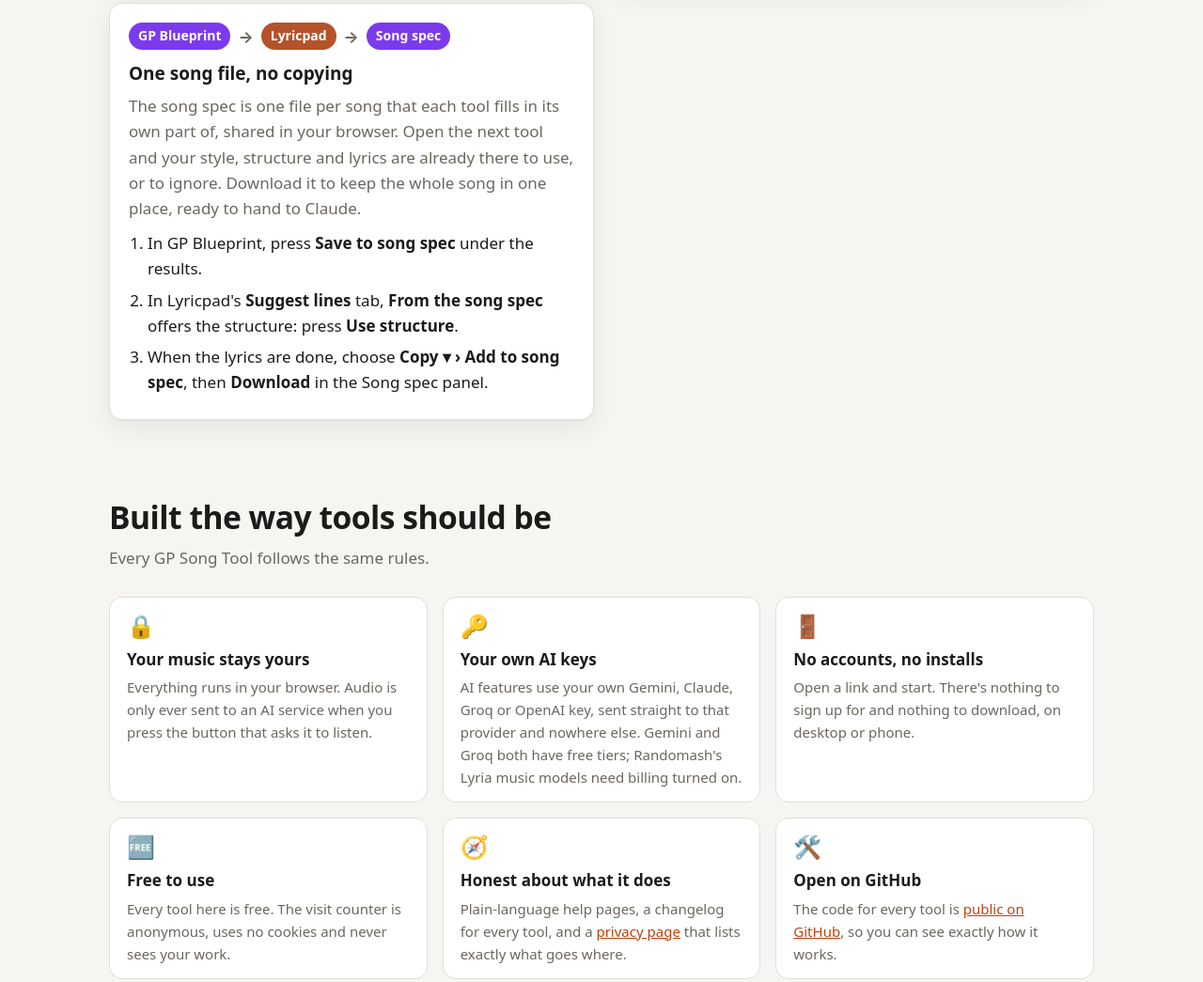
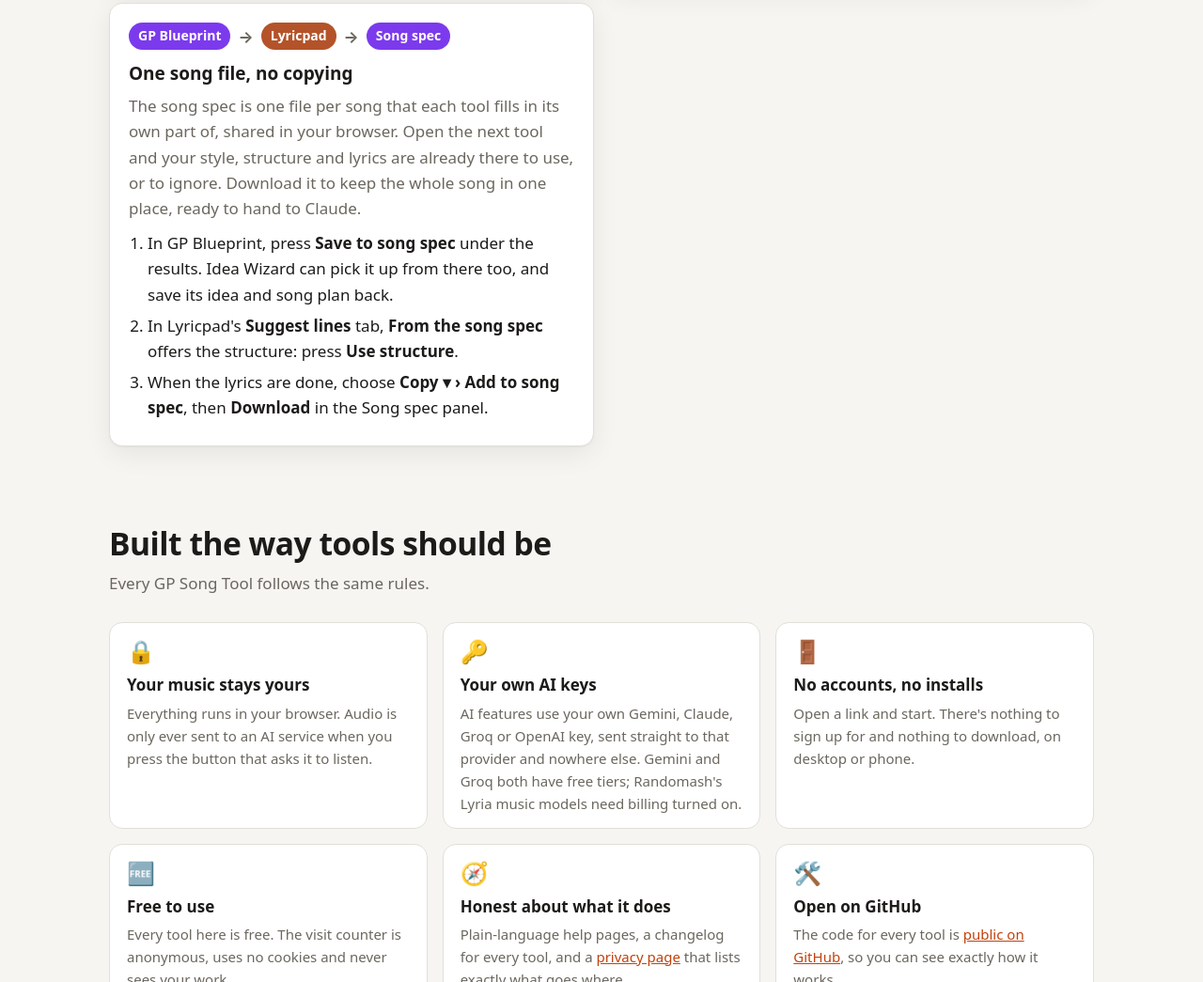
Before and after one commit to gp-songtools/toolsmenu, a plain HTML site: page about.html in a window 1280 px wide. Shown: the part 8026-9071 px from the top of the page at 94% size. Drawn offline with Linux system fonts and the light colour scheme.

Commit message:
Privacy and About: Idea Wizard and the song spec
Co-Authored-By: Claude Opus 5.5 <noreply@anthropic.com>
Claude-Session: https://claude.ai/code/session_01BKC4RwxXs1gMLCsPsVacmW

```diff
--- a/about.html
+++ b/about.html
@@ -421,7 +421,7 @@
         <h3>One song file, no copying</h3>
         <p>The song spec is one file per song that each tool fills in its own part of, shared in your browser. Open the next tool and your style, structure and lyrics are already there to use, or to ignore. Download it to keep the whole song in one place, ready to hand to Claude.</p>
         <ol>
-          <li>In GP Blueprint, press <b>Save to song spec</b> under the results.</li>
+          <li>In GP Blueprint, press <b>Save to song spec</b> under the results. Idea Wizard can pick it up from there too, and save its idea and song plan back.</li>
           <li>In Lyricpad's <b>Suggest lines</b> tab, <b>From the song spec</b> offers the structure: press <b>Use structure</b>.</li>
           <li>When the lyrics are done, choose <b>Copy ▾ › Add to song spec</b>, then <b>Download</b> in the Song spec panel.</li>
         </ol>
```
Also changed, not shown: privacy.html (+1 -0 lines).
